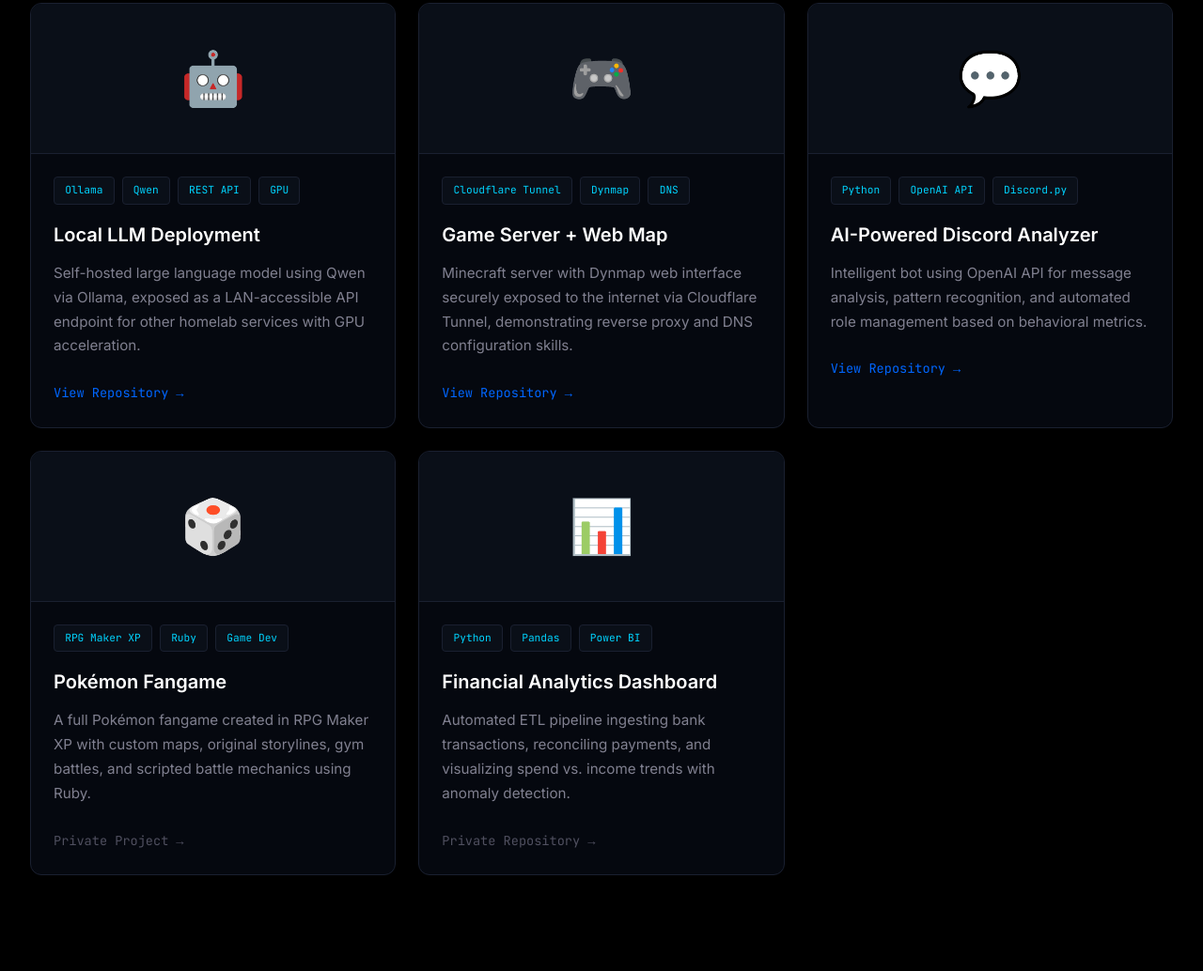
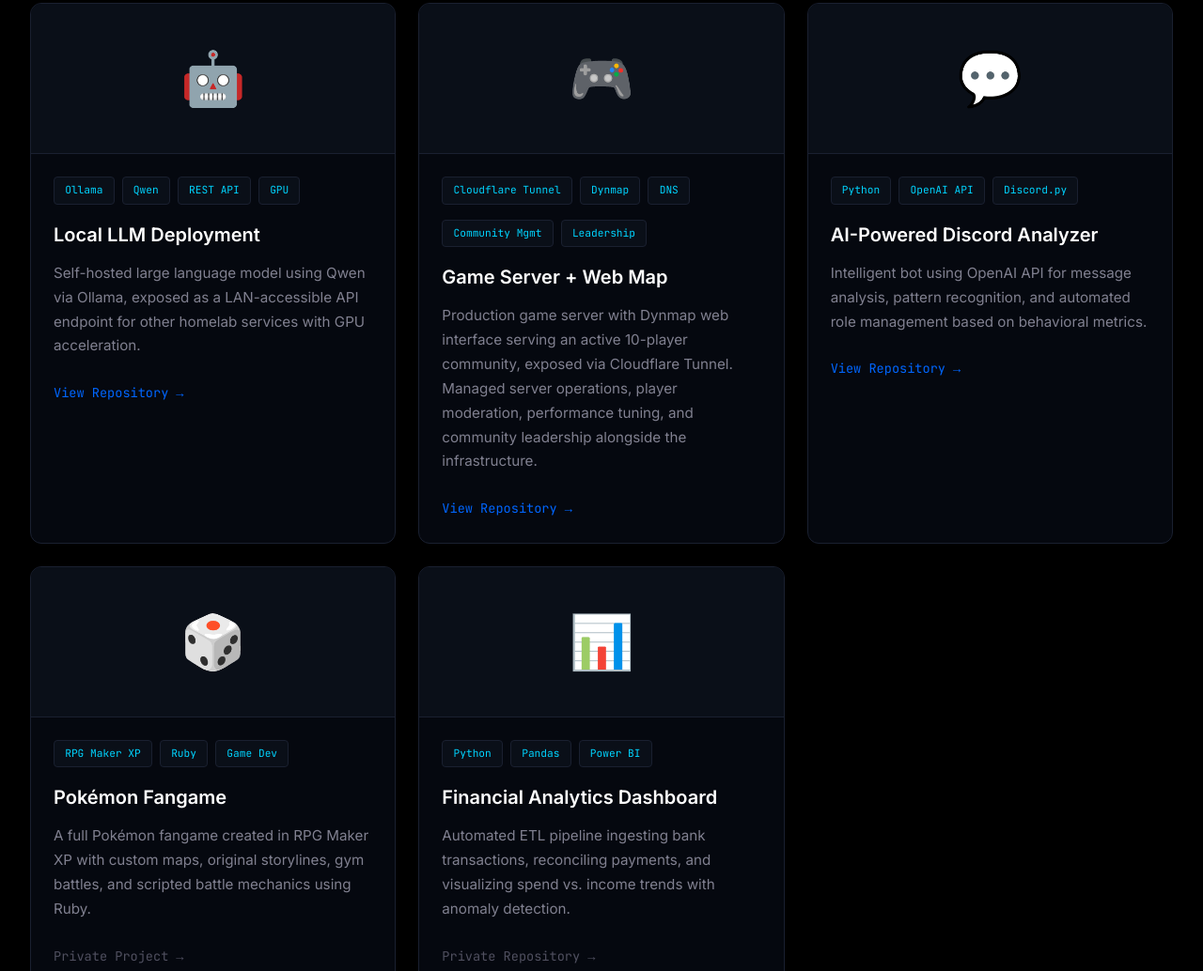
Before and after one commit to willcoded0/portfolio, a plain HTML site: page index.html in a window 1280 px wide. Shown: the part 1635-2669 px from the top of the page at 94% size. Drawn offline with Linux system fonts and the light colour scheme.

Commit message:
Update game server project with community management details
- Added community management and leadership tags
- Highlighted 10-player active community
- Added moderation and server operations to description

```diff
--- a/index.html
+++ b/index.html
@@ -1238,10 +1238,15 @@
               <span class="project-tag">Dynmap</span>
               <span class="project-tag">DNS</span>
             </div>
+            <div class="project-tags">
+              <span class="project-tag">Community Mgmt</span>
+              <span class="project-tag">Leadership</span>
+            </div>
             <h3 class="project-title">Game Server + Web Map</h3>
             <p class="project-description">
-              Minecraft server with Dynmap web interface securely exposed to the internet via
-              Cloudflare Tunnel, demonstrating reverse proxy and DNS configuration skills.
+              Production game server with Dynmap web interface serving an active 10-player community,
+              exposed via Cloudflare Tunnel. Managed server operations, player moderation,
+              performance tuning, and community leadership alongside the infrastructure.
             </p>
             <a href="https://github.com/willcoded0/minecraft-dynmap-cloudflare-tunnel" class="project-link" target="_blank">
               View Repository
```
